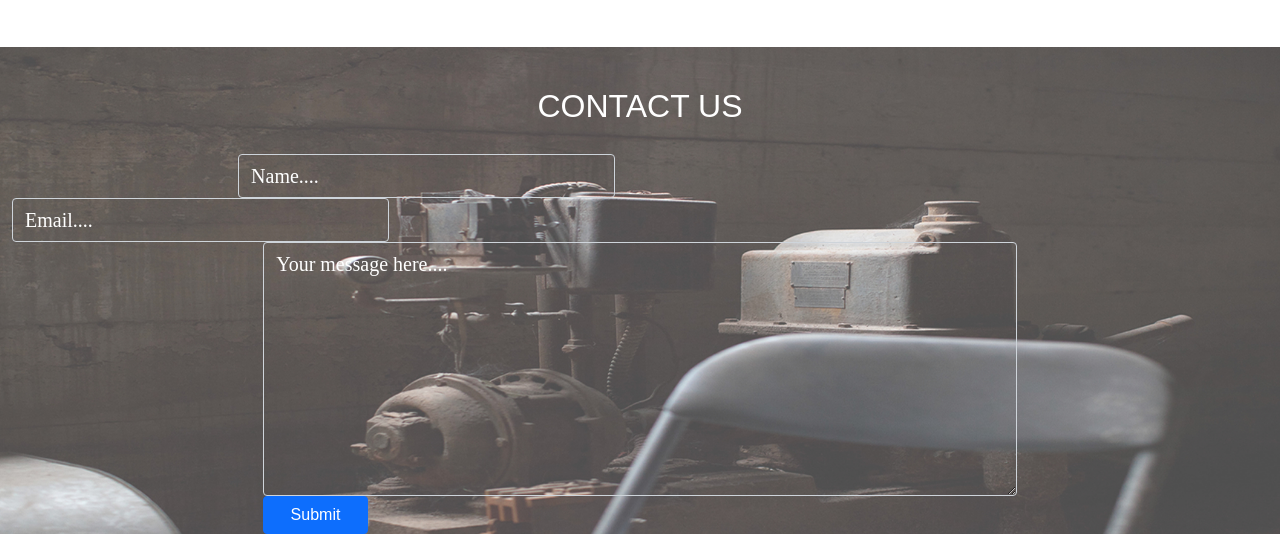
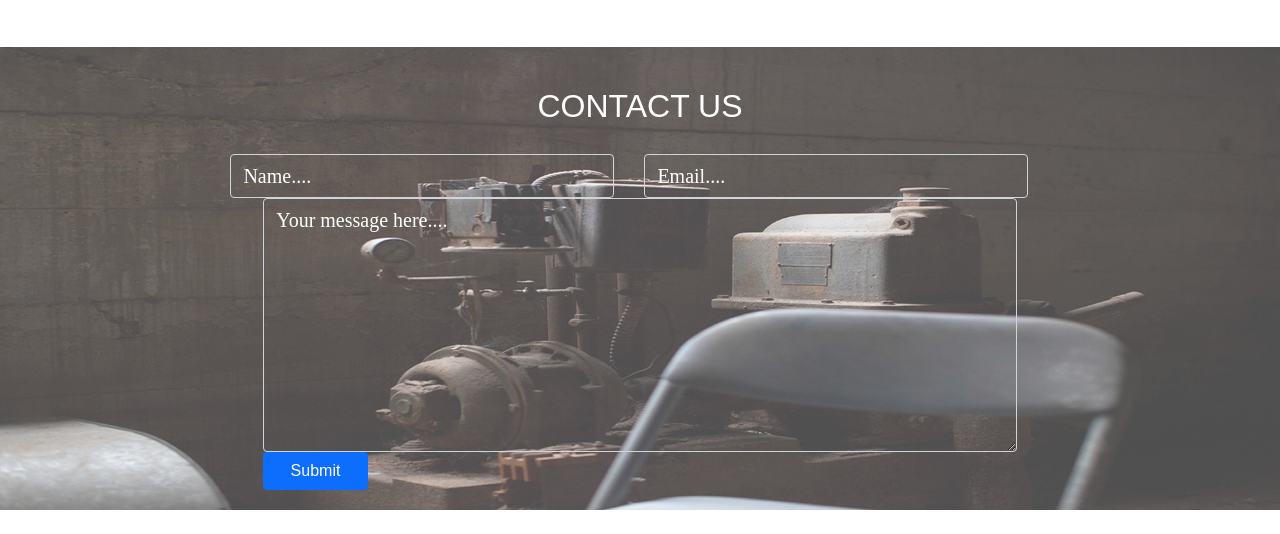
Before and after one commit to sha-lin/Delani-Studio, a plain HTML site: page index.html in a window 1280 px wide. Shown: the part 2174-2708 px from the top of the page. Drawn offline with nearby package versions, Linux system fonts and the light colour scheme; files whose address does not match are found by name.

Commit message:
add a row division to my form

```diff
--- a/css/style.css
+++ b/css/style.css
@@ -125,7 +125,7 @@
   }
   input[type=text],input[type=email],#comment{
     background: transparent;
-    color: rgb(216, 45, 102);
+    color: white;
     font-size: 20px;
     font-family: 'Copse', serif;
   }
--- a/index.html
+++ b/index.html
@@ -129,9 +129,11 @@
       <input type="hidden" name="u" value="">
       <input type="hidden" name="id" value="">
       <div class="form-group form-inline">
+        <div class="row">
         <input type="text" class="form-control" placeholder="Name...." name="MERGE1" id="MERGE1" size="25" value="">
         <input type="email" class="form-control" placeholder="Email...." autocapitalize="off" autocorrect="off"
           name="MERGE0" id="MERGE0" size="25" value="">
+          </div>
       </div>
       <div class="form-group">
         <textarea class="form-control" rows="8" id="comment" placeholder="Your message here...."></textarea>
```
